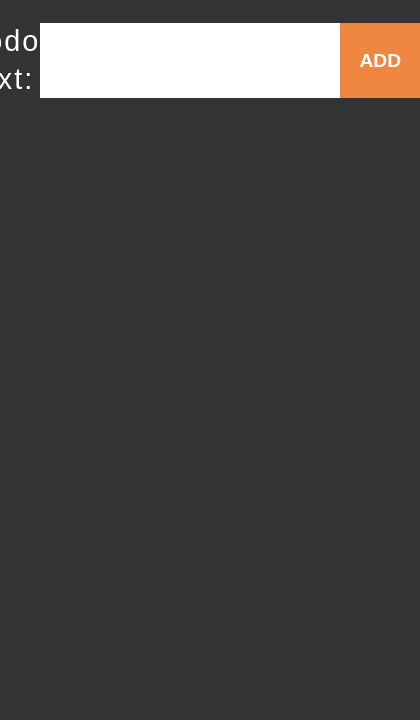
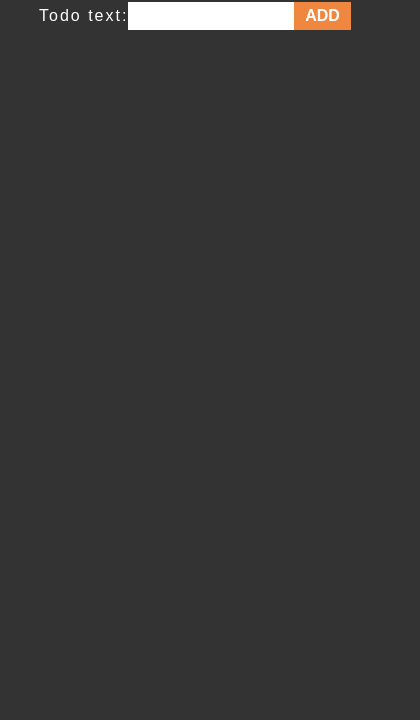
Before and after one commit to Lisviks/vanilla-js-todo-app, a plain HTML site: page index.html in a window 390 px wide. Shown: the part 124-844 px from the top of the page, 420 px wide, since content can reach past the window. Drawn offline with Linux system fonts and the light colour scheme.

Commit message:
Make responsive

```diff
--- a/style.css
+++ b/style.css
@@ -28,13 +28,15 @@ h1 {
 }
 
 .app {
-  margin-top: 2rem;
+  width: 80%;
+  margin: 2rem auto 0;
 }
 
 #todo-form {
   display: flex;
   justify-content: center;
   align-items: stretch;
+  width: 100%;
 }
 
 #todo-form label {
@@ -45,8 +47,9 @@ h1 {
   padding: .4rem 1rem;
   font-size: 1.3rem;
   border: none;
-  width: 30rem;
+  flex-grow: 1;
   outline: none;
+  width: 100px;
 }
 
 #todo-form #todo-text:focus {
@@ -65,7 +68,7 @@ h1 {
 
 .todo-list {
   list-style: none;
-  width: 700px;
+  width: 100%;
   margin: 2rem auto 0;
 }
 
@@ -97,3 +100,29 @@ h1 {
 .delete-btn:focus {
   outline: none;
 }
+
+@media(max-width: 700px) {
+  h1 {
+    font-size: 3rem;
+  }
+  #todo-form label {
+    font-size: 1.3rem;
+  }
+  #todo-form #todo-text {
+    font-size: .8rem;
+  }
+}
+
+@media(max-width: 550px) {
+  #todo-form label {
+    font-size: 1rem;
+    align-self: center;
+  }
+}
+
+@media(max-width: 450px) {
+  .btn {
+    font-size: 1rem;
+    padding: 0 .7rem;
+  }
+}
```
